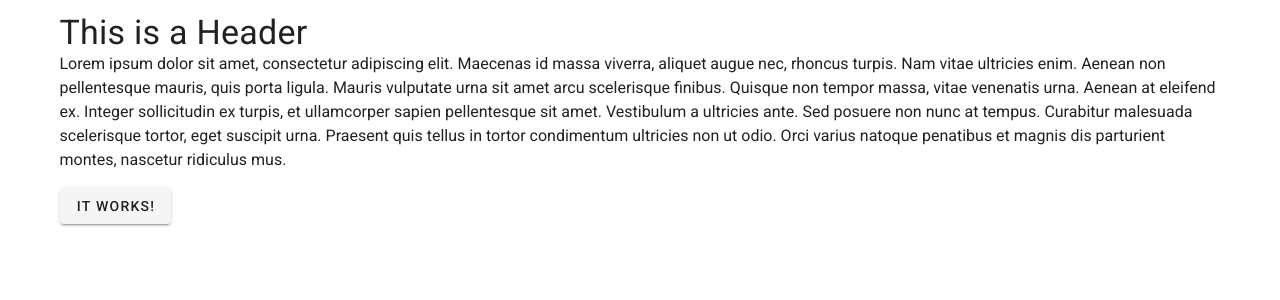
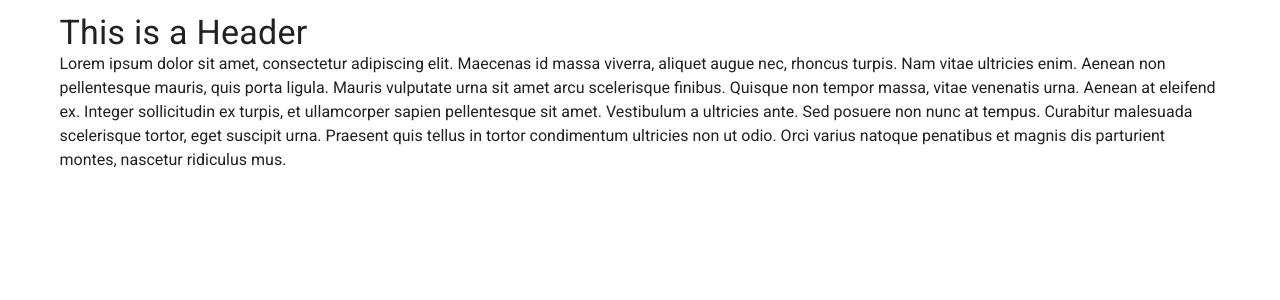
Before and after one commit to loomchild/change-vuetify-font, a Nuxt app: page / in a window 1280 px wide. Shown: the top 300 px of the page. Built offline with nearby package versions, Linux system fonts and the light colour scheme.

Commit message:
remove button

```diff
--- a/pages/index.vue
+++ b/pages/index.vue
@@ -8,9 +8,6 @@
         <p>
           Lorem ipsum dolor sit amet, consectetur adipiscing elit. Maecenas id massa viverra, aliquet augue nec, rhoncus turpis. Nam vitae ultricies enim. Aenean non pellentesque mauris, quis porta ligula. Mauris vulputate urna sit amet arcu scelerisque finibus. Quisque non tempor massa, vitae venenatis urna. Aenean at eleifend ex. Integer sollicitudin ex turpis, et ullamcorper sapien pellentesque sit amet. Vestibulum a ultricies ante. Sed posuere non nunc at tempus. Curabitur malesuada scelerisque tortor, eget suscipit urna. Praesent quis tellus in tortor condimentum ultricies non ut odio. Orci varius natoque penatibus et magnis dis parturient montes, nascetur ridiculus mus.
         </p>
-        <v-btn>
-          It works!
-        </v-btn>
       </v-col>
     </v-row>
   </v-container>
```
